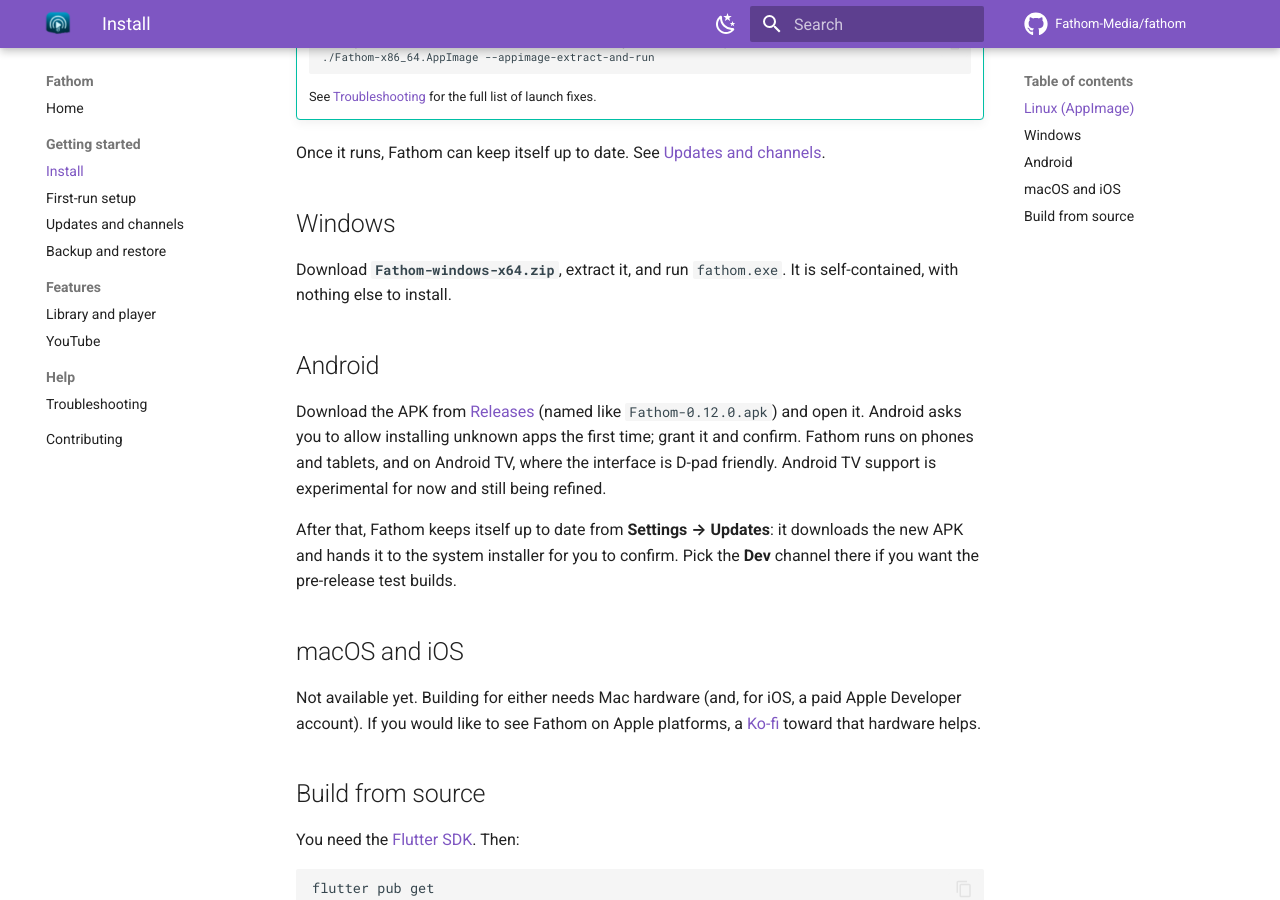
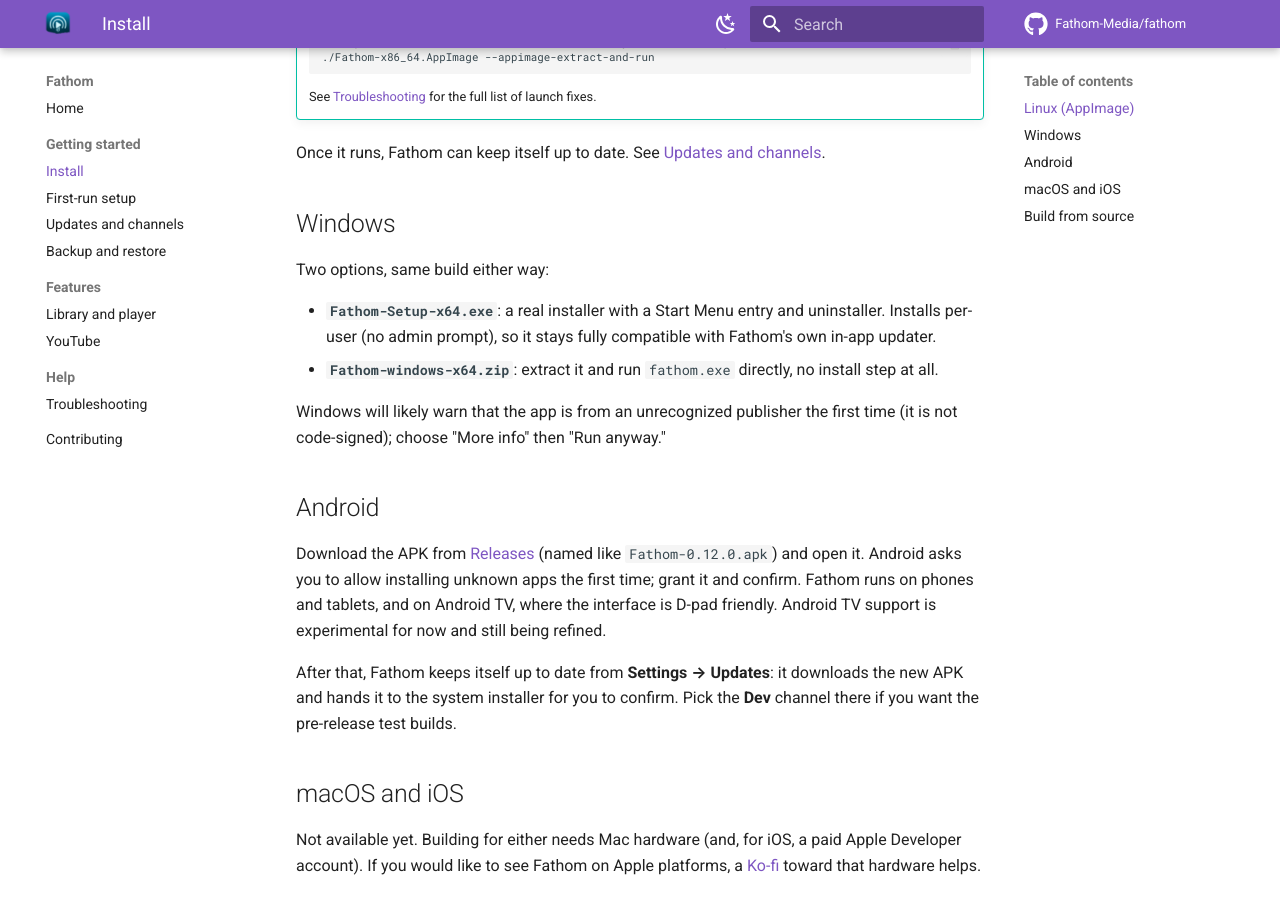
Before and after one commit to Fathom-Media/fathom, an MkDocs documentation site: the page built from docs/install.md, in a window 1280 px wide and 900 px high, scrolled down 828 px. Built offline with MkDocs 1.6.1 and Material for MkDocs 9.7.7, drawn with Linux system fonts in a browser that asks for light colours; comment, search, counter and statistics services are not loaded.

Commit message:
Update docs for the Windows installer, Watchlist, and radio station-skip

```diff
--- a/docs/install.md
+++ b/docs/install.md
@@ -35,7 +35,12 @@
 
 ## Windows
 
-Download **`Fathom-windows-x64.zip`**, extract it, and run `fathom.exe`. It is self-contained, with nothing else to install.
+Two options, same build either way:
+
+- **`Fathom-Setup-x64.exe`**: a real installer with a Start Menu entry and uninstaller. Installs per-user (no admin prompt), so it stays fully compatible with Fathom's own in-app updater.
+- **`Fathom-windows-x64.zip`**: extract it and run `fathom.exe` directly, no install step at all.
+
+Windows will likely warn that the app is from an unrecognized publisher the first time (it is not code-signed); choose "More info" then "Run anyway."
 
 ## Android
 
```
Also changed, not shown: docs/features.md (+2 -0 lines), docs/updates.md (+1 -1 lines).
